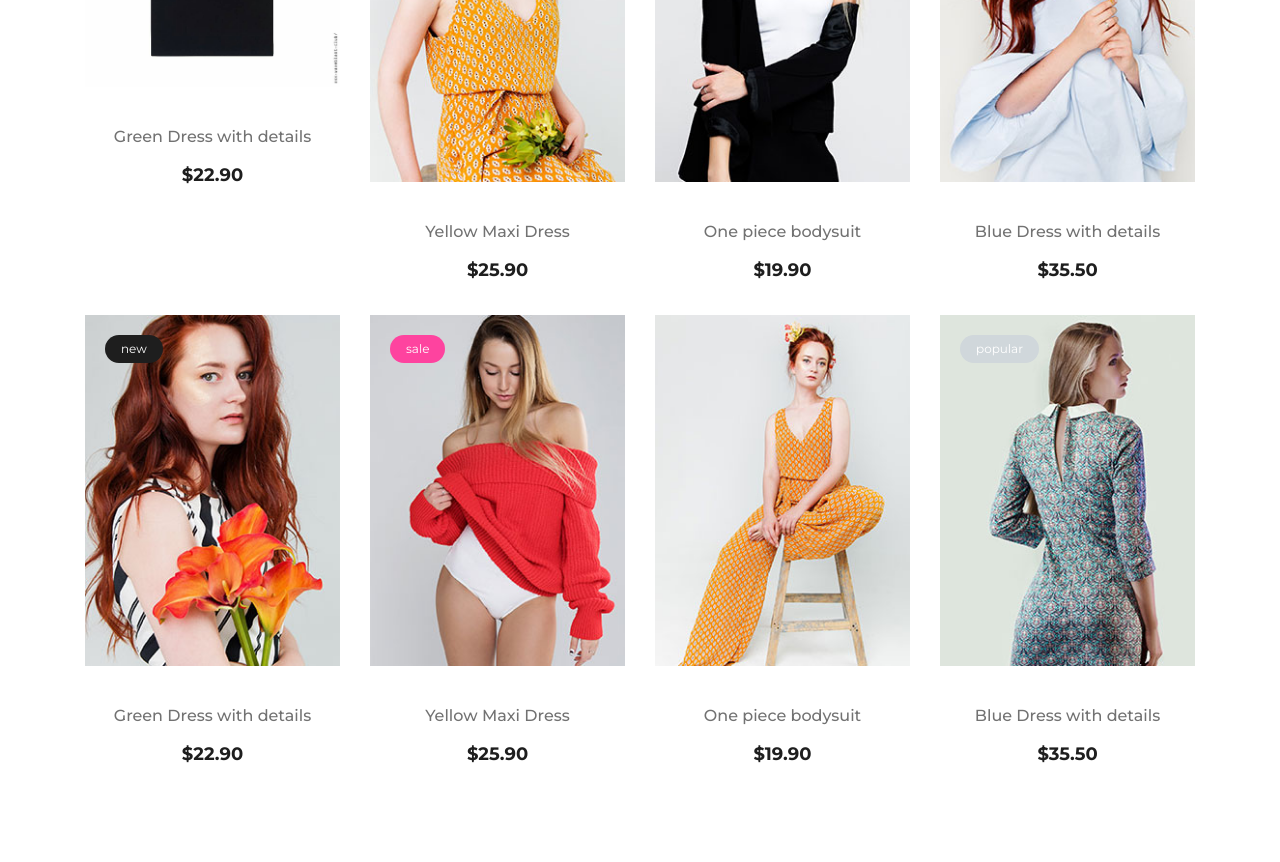
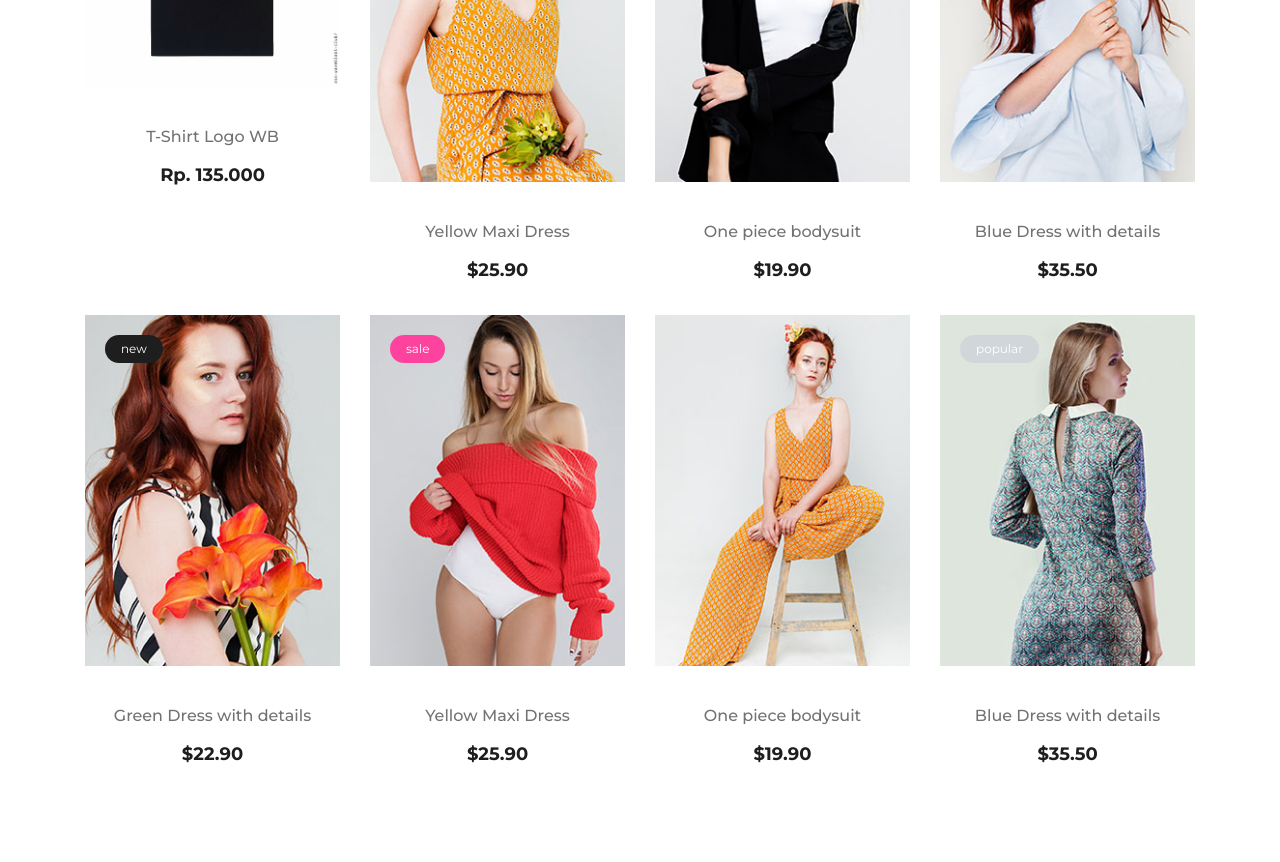
Before and after one commit to TasyaOktaviani/waveblastclub.github.io, a plain HTML site: page index.html in a window 1280 px wide. Shown: the part 3640-4502 px from the top of the page. Drawn offline with Linux system fonts and the light colour scheme.

Commit message:
ganti keterangan

```diff
--- a/index.html
+++ b/index.html
@@ -232,8 +232,8 @@
                             <div class="p-status">new</div>
                         </figure>
                         <div class="product-text">
-                            <h6>Green Dress with details</h6>
-                            <p>$22.90</p>
+                            <h6>T-Shirt Logo WB</h6>
+                            <p>Rp. 135.000</p>
                         </div>
                     </div>
                 </div>
```
Also changed, not shown: sass/Source/photo credits - fashion-e-commerce.txt (renamed from Source/photo credits - fashion-e-commerce.txt), 16 other files.
